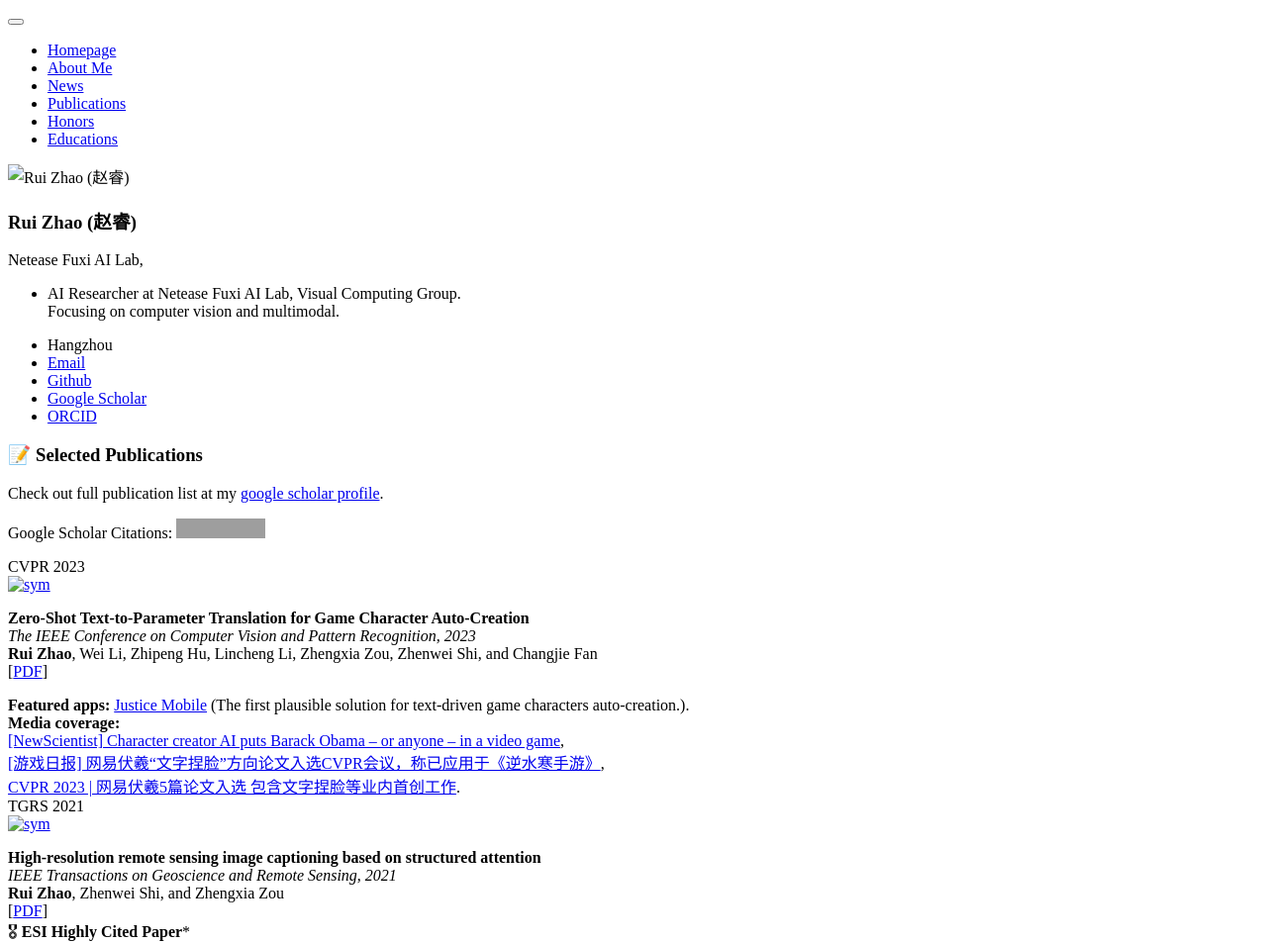
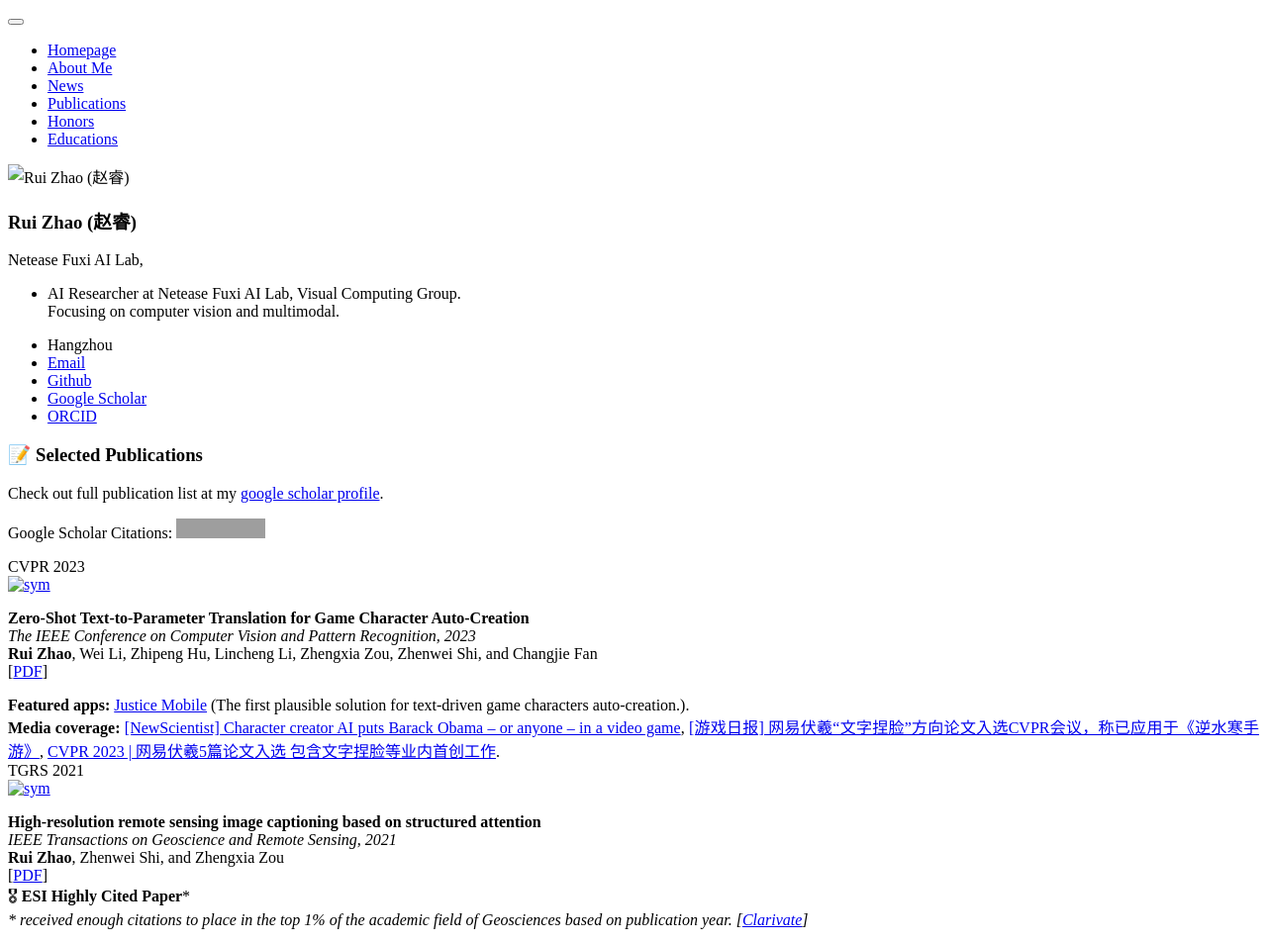
Before and after one commit to ruizhaocv/ruizhaocv.github.io, a Jekyll site: the page built from _pages/includes/pub.md, in a window 1280 px wide. Shown: the top 953 px of the page at 99% size. Built offline with Jekyll 4.4.1, drawn with Linux system fonts in a browser that asks for light colours; our own code applies the rules of GitHub Pages for plain Markdown files; grey boxes are pictures that could not be loaded.

```diff
--- a/_pages/includes/pub.md
+++ b/_pages/includes/pub.md
@@ -21,8 +21,8 @@ Google Scholar Citations:
 [<a href="https://arxiv.org/abs/2303.01311">PDF</a>]<br>
 <div style="text-align: justify">
 <b>Featured apps: </b> <a href="https://h.163.com/">Justice Mobile</a> (The first plausible solution for text-driven game characters auto-creation.).<br>
-<b>Media coverage: </b> <br> <a href="https://www.newscientist.com/article/2362730-character-creator-ai-puts-barack-obama-or-anyone-in-a-video-game/">[NewScientist] Character creator AI puts Barack Obama – or anyone – in a video game</a>, <br>
-<a href="https://news.yxrb.net/2023/0314/1372.html">[游戏日报] 网易伏羲“文字捏脸”方向论文入选CVPR会议，称已应用于《逆水寒手游》</a>, <br>
+<b>Media coverage: </b><a href="https://www.newscientist.com/article/2362730-character-creator-ai-puts-barack-obama-or-anyone-in-a-video-game/">[NewScientist] Character creator AI puts Barack Obama – or anyone – in a video game</a>,
+<a href="https://news.yxrb.net/2023/0314/1372.html">[游戏日报] 网易伏羲“文字捏脸”方向论文入选CVPR会议，称已应用于《逆水寒手游》</a>,
 <a href="https://mp.weixin.qq.com/s/I4MVjk7rIZIl0g8OY6xobg">CVPR 2023 | 网易伏羲5篇论文入选 包含文字捏脸等业内首创工作</a>.<br>
 
 </div>
@@ -52,8 +52,8 @@ Zhengxia Zou, <b>Rui Zhao</b>, Tianyang Shi, Shuang Qiu, and Zhenwei Shi<br>
 [<a href="https://levir.buaa.edu.cn/publications/SkyAR.pdf">PDF</a>][<a href="https://jiupinjia.github.io/skyar/">Page</a>]
 [[Github ![](https://img.shields.io/github/stars/jiupinjia/SkyAR?style=social)](https://github.com/jiupinjia/SkyAR)]<br>
 <b>Featured apps: </b> <a href="https://wandb.ai/wandb/skyAR/reports/The-Sky-Is-In-Our-Grasp---VmlldzozMjY0NDI">Weights & Biases</a>, a ML developer tool with 100,000+ practitioners.<br>
-<b>Media coverage: </b> <br>
-<a href="https://thenextweb.com/news/this-open-source-ai-tool-can-make-your-video-spectacular-with-sky-replacement-effects">[TNW] This open-source AI tool can make your video spectacular with sky replacement effects</a>, <br>
+<b>Media coverage: </b>
+<a href="https://thenextweb.com/news/this-open-source-ai-tool-can-make-your-video-spectacular-with-sky-replacement-effects">[TNW] This open-source AI tool can make your video spectacular with sky replacement effects</a>,
 <a href="https://betterprogramming.pub/the-top-10-trending-machine-learning-projects-of-2020-d923bf31abb7">[Better Programming] The Top 10 Trending ML Projects of 2020</a>. <br>
 <div style="text-align: justify">
 </div>
```
